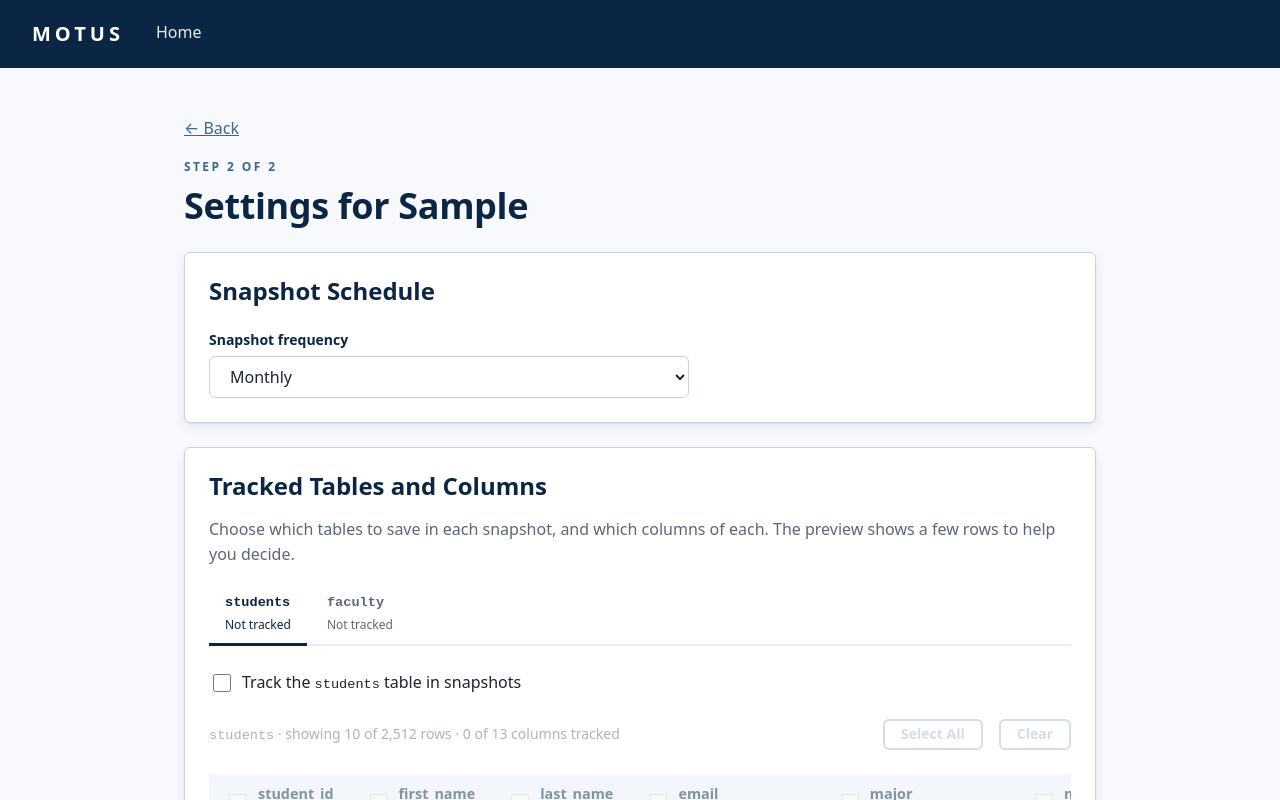
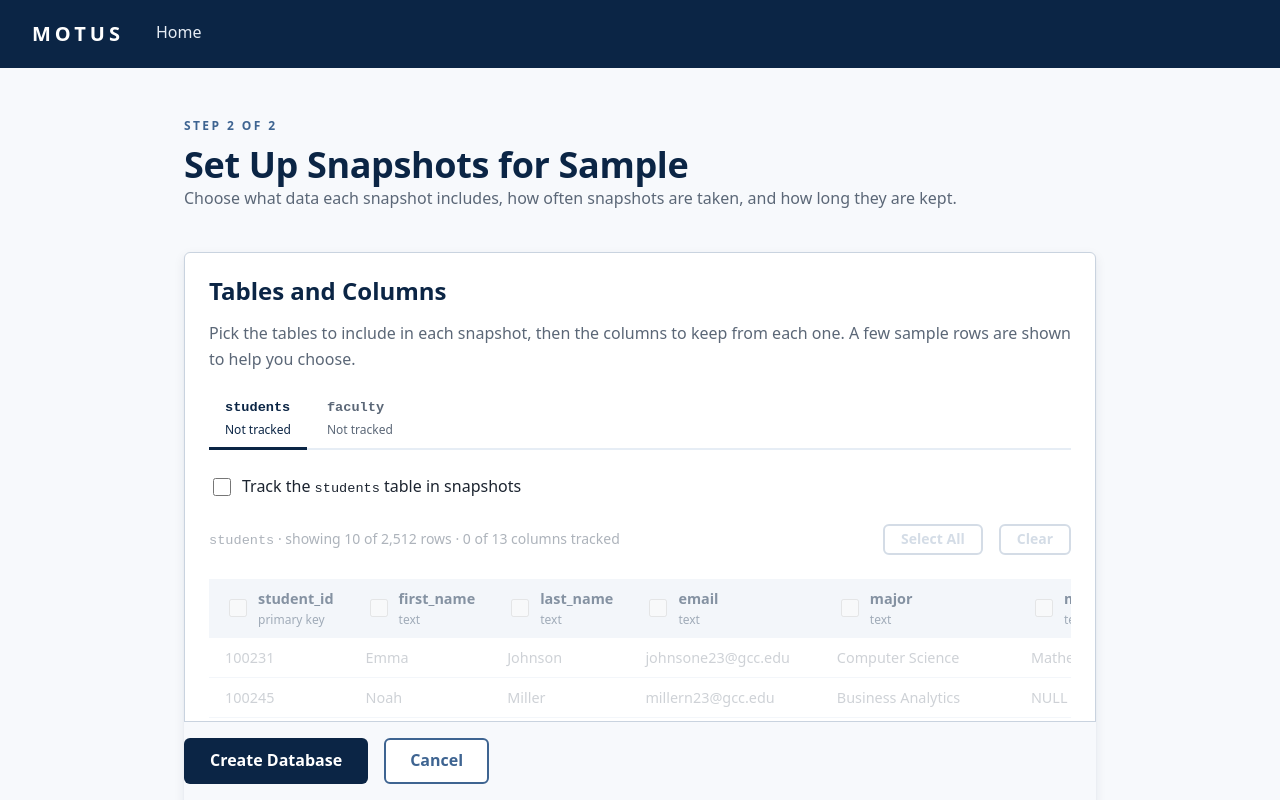
Before and after one commit to gcc-capstone/db-snaps, a React (Vite) app in the folder frontend/: page /databases/new in a window 1280 px wide. Both pictures are taken after typing "Sample", "Sample", "Sample", "Sample123" into the empty fields and a click on the button "Create". Shown: the top 800 px of the page. Built offline with nearby package versions, Linux system fonts and the light colour scheme.

Commit message:
Remove back links and add snapshot retention to settings

```diff
--- a/frontend/src/App.css
+++ b/frontend/src/App.css
@@ -498,10 +498,6 @@ select:focus-visible,
 }
 
 /* Page-specific pieces */
-.page-header-spaced {
-  margin-top: var(--space-3);
-}
-
 .summary-line {
   margin-bottom: var(--space-4);
 }
@@ -927,3 +923,13 @@ select:focus-visible,
 .column-picker-fieldset:disabled {
   opacity: 0.5;
 }
+
+/* Keeps Save and Cancel in view while scrolling long forms */
+.save-bar {
+  position: sticky;
+  bottom: 0;
+  z-index: 1;
+  padding: var(--space-3) 0;
+  border-top: 1px solid var(--color-border);
+  background: var(--color-paper);
+}
--- a/frontend/src/data/mockData.ts
+++ b/frontend/src/data/mockData.ts
@@ -3,6 +3,9 @@
 import type { TrackedTables } from './sampleTables'
 
 export type SnapshotFrequency = 'daily' | 'weekly' | 'monthly'
+
+// How long a snapshot is kept before it is deleted (its TTL).
+export type SnapshotRetention = '3-months' | '6-months' | '1-year' | '2-years' | '5-years' | 'forever'
 
 export type DataPoint = {
   label: string
@@ -25,6 +28,7 @@ export type TrackedDatabase = {
   host: string
   username: string
   frequency: SnapshotFrequency
+  retention: SnapshotRetention
   trackedTables: TrackedTables
   snapshotCount: number
   lastSnapshotAt: string | null
@@ -45,6 +49,15 @@ export const frequencyLabels: Record<SnapshotFrequency, string> = {
   daily: 'Daily',
   weekly: 'Weekly',
   monthly: 'Monthly',
+}
+
+export const retentionLabels: Record<SnapshotRetention, string> = {
+  '3-months': '3 months',
+  '6-months': '6 months',
+  '1-year': '1 year',
+  '2-years': '2 years',
+  '5-years': '5 years',
+  forever: 'Forever',
 }
 
 export const customSqlType: AnalysisType = {
@@ -108,6 +121,7 @@ export const initialDatabases: TrackedDatabase[] = [
     host: 'students.db.gcc.edu',
     username: 'motus_reader',
     frequency: 'monthly',
+    retention: 'forever',
     trackedTables: sampleTrackedTables,
     snapshotCount: 50,
     lastSnapshotAt: '2026-09-01T06:00:00Z',
@@ -149,6 +163,7 @@ export const initialDatabases: TrackedDatabase[] = [
     host: 'sis.partner-a.edu',
     username: 'readonly',
     frequency: 'weekly',
+    retention: '2-years',
     trackedTables: sampleTrackedTables,
     snapshotCount: 13,
     lastSnapshotAt: '2026-09-28T06:00:00Z',
--- a/frontend/src/pages/AddAnalysis.tsx
+++ b/frontend/src/pages/AddAnalysis.tsx
@@ -50,8 +50,7 @@ function AddAnalysis({ databases, onUpdate }: DatabaseActions) {
 
   return (
     <main className="page">
-      <Link to={`/databases/${database.id}`}>← Back to Dashboard</Link>
-      <div className="page-header page-header-spaced">
+      <div className="page-header">
         <div>
           <p className="eyebrow">{database.name}</p>
           <h1>Add an Analysis</h1>
--- a/frontend/src/pages/AnalysisDetail.tsx
+++ b/frontend/src/pages/AnalysisDetail.tsx
@@ -1,4 +1,4 @@
-import { Link, useParams } from 'react-router'
+import { useParams } from 'react-router'
 import LineChart from '../components/LineChart'
 import { analysisTypes, formatValue, type TrackedDatabase } from '../data/mockData'
 import NotFound from './NotFound'
@@ -20,8 +20,7 @@ function AnalysisDetail({ databases }: { databases: TrackedDatabase[] }) {
 
   return (
     <main className="page">
-      <Link to={`/databases/${database.id}`}>← Back to {database.name}</Link>
-      <div className="page-header page-header-spaced">
+      <div className="page-header">
         <div>
           <p className="eyebrow">{type?.name}</p>
           <h1>{analysis.title}</h1>
--- a/frontend/src/pages/DatabaseDashboard.tsx
+++ b/frontend/src/pages/DatabaseDashboard.tsx
@@ -18,8 +18,7 @@ function DatabaseDashboard({ databases }: { databases: TrackedDatabase[] }) {
 
   return (
     <main className="page">
-      <Link to="/">← Back to Databases</Link>
-      <div className="page-header page-header-spaced">
+      <div className="page-header">
         <div>
           <p className="eyebrow">{database.engine} · {database.host}</p>
           <h1>{database.name}</h1>
--- a/frontend/src/pages/DatabaseSettings.tsx
+++ b/frontend/src/pages/DatabaseSettings.tsx
@@ -2,7 +2,13 @@ import { useState, type FormEvent } from 'react'
 import { Link, Navigate, useLocation, useNavigate, useParams } from 'react-router'
 import type { DatabaseActions } from '../App'
 import TablePicker, { type TableSelection } from '../components/TablePicker'
-import { frequencyLabels, type DatabaseDraft, type SnapshotFrequency } from '../data/mockData'
+import {
+  frequencyLabels,
+  retentionLabels,
+  type DatabaseDraft,
+  type SnapshotFrequency,
+  type SnapshotRetention,
+} from '../data/mockData'
 import { sampleTables } from '../data/sampleTables'
 import NotFound from './NotFound'
 
@@ -14,6 +20,7 @@ function DatabaseSettings({ databases, onCreate, onUpdate }: DatabaseActions) {
   const existing = databases.find((d) => d.id === databaseId)
   const isNew = databaseId === undefined
   const [frequency, setFrequency] = useState<SnapshotFrequency>(existing?.frequency ?? 'monthly')
+  const [retention, setRetention] = useState<SnapshotRetention>(existing?.retention ?? 'forever')
   const [selections, setSelections] = useState(() => {
     // New databases start with nothing tracked.
     const saved = existing?.trackedTables ?? {}
@@ -38,47 +45,31 @@ function DatabaseSettings({ databases, onCreate, onUpdate }: DatabaseActions) {
         .map(([table, selection]) => [table, selection.columns]),
     )
     if (existing) {
-      onUpdate({ ...existing, frequency, trackedTables })
+      onUpdate({ ...existing, frequency, retention, trackedTables })
       navigate(`/databases/${existing.id}`)
     } else if (draft) {
       const id = `${draft.name.toLowerCase().replace(/[^a-z0-9]+/g, '-')}-${Date.now()}`
-      onCreate({ ...draft, id, frequency, trackedTables, snapshotCount: 0, lastSnapshotAt: null, analyses: [] })
+      onCreate({ ...draft, id, frequency, retention, trackedTables, snapshotCount: 0, lastSnapshotAt: null, analyses: [] })
       navigate(`/databases/${id}`)
     }
   }
 
   return (
     <main className="page">
-      {existing ? (
-        <Link to={`/databases/${existing.id}`}>← Back to Dashboard</Link>
-      ) : (
-        <Link to="/databases/new">← Back</Link>
-      )}
-      <div className="page-header page-header-spaced">
+      <div className="page-header">
         <div>
           <p className="eyebrow">{isNew ? 'Step 2 of 2' : name}</p>
-          <h1>{isNew ? `Settings for ${name}` : 'Database Settings'}</h1>
+          <h1>{isNew ? `Set Up Snapshots for ${name}` : 'Database Settings'}</h1>
+          <p className="muted">Choose what data each snapshot includes, how often snapshots are taken, and how long they are kept.</p>
         </div>
       </div>
 
       <form className="stack" onSubmit={handleSave}>
-        <section className="panel form">
-          <h2>Snapshot Schedule</h2>
-          <label className="field">
-            <span className="field-label">Snapshot frequency</span>
-            <select value={frequency} onChange={(e) => setFrequency(e.target.value as SnapshotFrequency)}>
-              {Object.entries(frequencyLabels).map(([value, label]) => (
-                <option key={value} value={value}>{label}</option>
-              ))}
-            </select>
-          </label>
-        </section>
-
         <section className="panel">
-          <h2>Tracked Tables and Columns</h2>
+          <h2>Tables and Columns</h2>
           <p className="muted">
-            Choose which tables to save in each snapshot, and which columns of each. The preview shows a few rows
-            to help you decide.
+            Pick the tables to include in each snapshot, then the columns to keep from each one. A few sample rows
+            are shown to help you choose.
           </p>
           <TablePicker
             tables={sampleTables}
@@ -87,7 +78,33 @@ function DatabaseSettings({ databases, onCreate, onUpdate }: DatabaseActions) {
           />
         </section>
 
-        <div className="row">
+        <section className="panel form">
+          <h2>Snapshot Timing</h2>
+          <div className="field-pair">
+            <label className="field">
+              <span className="field-label">Take a snapshot</span>
+              <select value={frequency} onChange={(e) => setFrequency(e.target.value as SnapshotFrequency)}>
+                {Object.entries(frequencyLabels).map(([value, label]) => (
+                  <option key={value} value={value}>{label}</option>
+                ))}
+              </select>
+            </label>
+            <label className="field">
+              <span className="field-label">Keep each snapshot for</span>
+              <select value={retention} onChange={(e) => setRetention(e.target.value as SnapshotRetention)}>
+                {Object.entries(retentionLabels).map(([value, label]) => (
+                  <option key={value} value={value}>{label}</option>
+                ))}
+              </select>
+            </label>
+          </div>
+          <p className="muted small">
+            Snapshots older than this are deleted automatically. Analyses can only show trends across the snapshots
+            that are still kept.
+          </p>
+        </section>
+
+        <div className="row save-bar">
           <button type="submit" className="btn btn-primary">
             {isNew ? 'Create Database' : 'Save Settings'}
           </button>
--- a/frontend/src/pages/NewDatabase.tsx
+++ b/frontend/src/pages/NewDatabase.tsx
@@ -1,5 +1,5 @@
 import { useState, type FormEvent } from 'react'
-import { Link, useNavigate } from 'react-router'
+import { useNavigate } from 'react-router'
 import type { DatabaseDraft } from '../data/mockData'
 
 const engineNames: [string, string][] = [
@@ -54,8 +54,7 @@ function NewDatabase() {
 
   return (
     <main className="page">
-      <Link to="/">← Back to Databases</Link>
-      <div className="page-header page-header-spaced">
+      <div className="page-header">
         <div>
           <p className="eyebrow">Step 1 of 2</p>
           <h1>Add a Database</h1>
```
